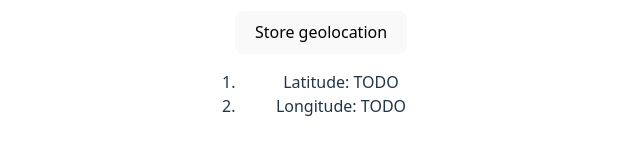
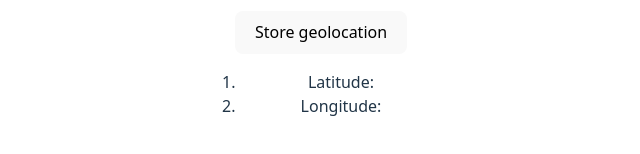
Before and after one commit to SagiBeno/geolocation-frontend, a React (Vite) app in the folder react-app/: page / in a window 1280 px wide. Shown: the part 390-544 px from the top of the page, without its empty margins (319-959 px from the left). Built offline with nearby package versions, Linux system fonts and the light colour scheme.

Commit message:
Show latitude and longitude

```diff
--- a/react-app/src/App.jsx
+++ b/react-app/src/App.jsx
@@ -4,12 +4,18 @@ import viteLogo from '/vite.svg'
 import './App.css'
 
 function App() {
-  const [count, setCount] = useState(0)
+  const [count, setCount] = useState(0);
+  const [latitude, setLatitude] = useState('');
+  const [longitude, setLongitude] = useState('');
 
   const handleLatLongClick = async (e) => {
     if (navigator.geolocation) {
       navigator.geolocation.getCurrentPosition(async function success(position) {
-        const { latitude, longitude } = position.coords /*
+        console.log(position)
+        const { latitude, longitude } = position.coords
+        setLatitude(latitude);
+        setLongitude(longitude);
+        /*
             const gotDataJson = await fetch('https://xxx.vercel.app/geolocation&#39;, {
               method: 'POST',
               headers: { 'Content-Type': 'application/json' },
@@ -29,8 +35,8 @@ function App() {
         </button>
         <p>
           <ol>
-            <li>Latitude: {'TODO'}</li>
-            <li>Longitude: {'TODO'}</li>
+            <li>Latitude: {latitude}</li>
+            <li>Longitude: {longitude}</li>
           </ol>
         </p>
       </div>
```
